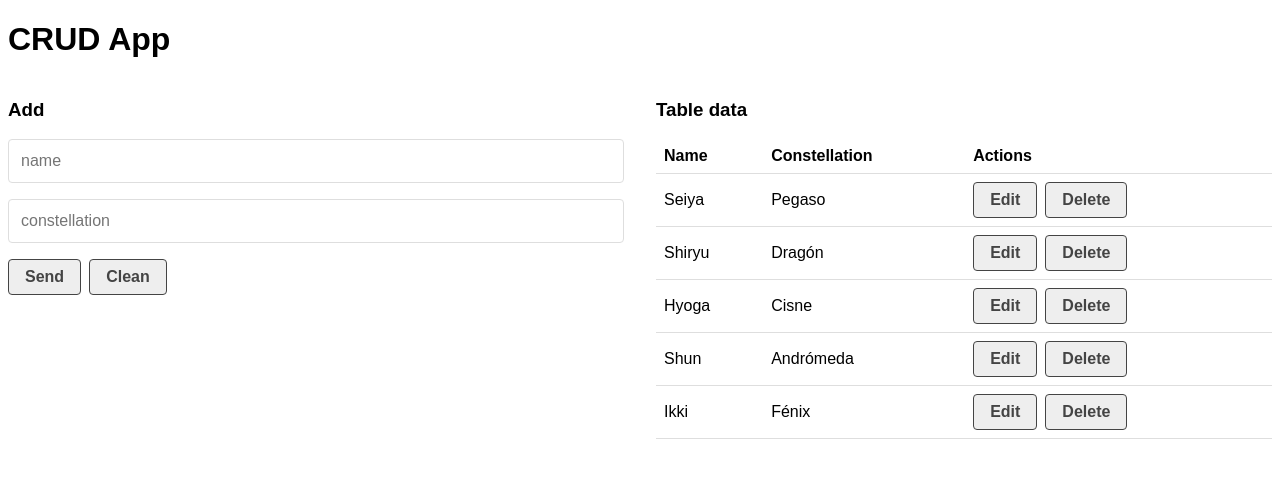
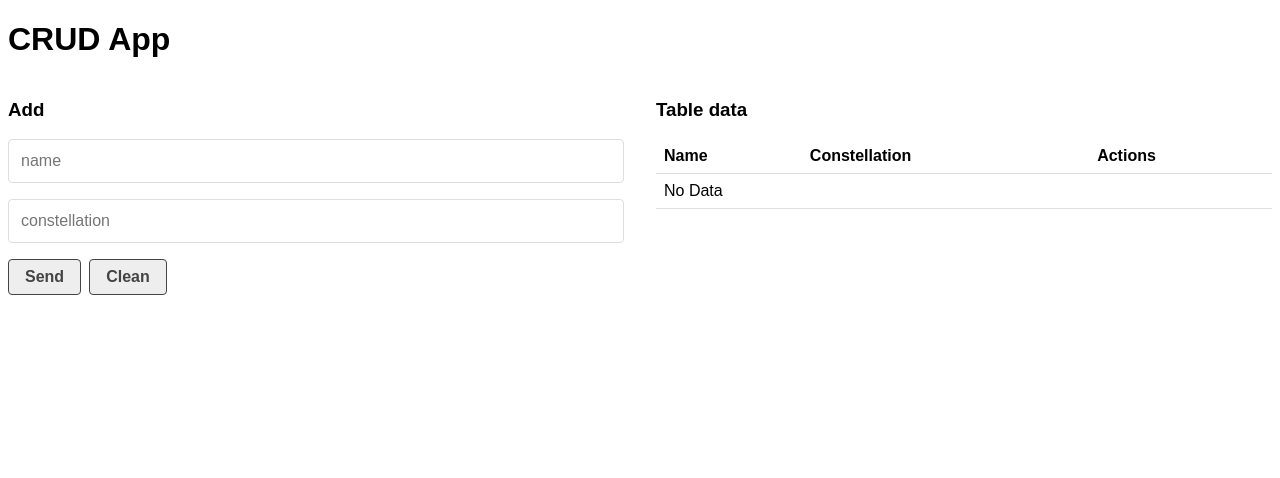
Before and after one commit to jkevxx/react-exercises, a React (Vite) app: page / in a window 1280 px wide. Shown: the top 478 px of the page. Built offline with nearby package versions, Linux system fonts and the light colour scheme.

Commit message:
CRUD API JSON Server

```diff
--- a/package.json
+++ b/package.json
@@ -6,9 +6,11 @@
   "scripts": {
     "dev": "vite",
     "build": "vite build",
-    "preview": "vite preview"
+    "preview": "vite preview",
+    "fake-api":"json-server --watch src/components/crudAPI/api/db.json --port 5000"
   },
   "dependencies": {
+    "json-server": "^0.17.2",
     "react": "^18.2.0",
     "react-dom": "^18.2.0"
   },
--- a/src/App.jsx
+++ b/src/App.jsx
@@ -1,13 +1,16 @@
 // import ApiRickAndMorty from "./components/consumeApiRickAndMorty/ApiRickAndMorty";
 // import Form from "./components/Form/Form";
-import CrudApp from "./components/CRUDApp/CrudApp";
+// import CrudApp from "./components/CRUDApp/CrudApp";
+
+import { CrudApi } from "./components/crudAPI/CrudApi";
 
 function App() {
   return (
     <div>
       {/* <ApiRickAndMorty /> */}
       {/* <Form /> */}
-      <CrudApp />
+      {/* <CrudApp /> */}
+      <CrudApi />
     </div>
   );
 }
--- /dev/null
+++ b/src/components/crudAPI/CrudApi.jsx
@@ -0,0 +1,50 @@
+import React, { useState } from "react";
+import CrudForm from "./CrudForm";
+import CrudTable from "./CrudTable";
+import "./crudApi.css";
+
+export const CrudApi = () => {
+  const [db, setDb] = useState("");
+  const [dataToEdit, setDataToEdit] = useState(null);
+
+  const createData = (data) => {
+    // console.log(data);
+    data.id = Date.now();
+    setDb([...db, data]);
+  };
+  const updateData = (data) => {
+    let newData = db.map((element) =>
+      element.id === data.id ? data : element
+    );
+    setDb(newData);
+  };
+  const deleteData = (id) => {
+    let isDelete = window.confirm(`Are you sure to delete this ${id}?`);
+
+    if (isDelete) {
+      let newData = db.filter((element) => element.id !== id);
+      setDb(newData);
+    } else {
+      return;
+    }
+  };
+
+  return (
+    <>
+      <h1>CRUD App</h1>
+      <article className="grid-1-2">
+        <CrudForm
+          createData={createData}
+          updateData={updateData}
+          dataToEdit={dataToEdit}
+          setDataToEdit={setDataToEdit}
+        />
+        <CrudTable
+          data={db}
+          setDataToEdit={setDataToEdit}
+          deleteData={deleteData}
+        />
+      </article>
+    </>
+  );
+};
--- /dev/null
+++ b/src/components/crudAPI/CrudForm.jsx
@@ -0,0 +1,76 @@
+import React, { useEffect, useState } from "react";
+
+const initialForm = {
+  name: "",
+  constellation: "",
+  id: null,
+};
+
+const CrudForm = ({ createData, updateData, dataToEdit, setDataToEdit }) => {
+  const [form, setForm] = useState(initialForm);
+
+  useEffect(() => {
+    if (dataToEdit) {
+      setForm(dataToEdit);
+    } else {
+      setForm(initialForm);
+    }
+
+    // return () => {
+    //   second;
+    // };
+  }, [dataToEdit]);
+
+  const handleChange = (e) => {
+    setForm({
+      ...form,
+      [e.target.name]: e.target.value,
+    });
+  };
+
+  const handleSubmit = (e) => {
+    e.preventDefault();
+
+    if (!form.name || !form.constellation) {
+      alert("data insufficient");
+      return;
+    }
+    if (form.id === null) {
+      createData(form);
+    } else {
+      updateData(form);
+    }
+
+    handleReset();
+  };
+  const handleReset = (e) => {
+    setForm(initialForm);
+    setDataToEdit(null);
+  };
+
+  return (
+    <div>
+      <h3>{dataToEdit ? "Edit" : "Add"}</h3>
+      <form onSubmit={handleSubmit}>
+        <input
+          type="text"
+          name="name"
+          placeholder="name"
+          value={form.name}
+          onChange={handleChange}
+        />
+        <input
+          type="text"
+          name="constellation"
+          placeholder="constellation"
+          value={form.constellation}
+          onChange={handleChange}
+        />
+        <input type="submit" value="Send" />
+        <input type="reset" value="Clean" onClick={handleReset} />
+      </form>
+    </div>
+  );
+};
+
+export default CrudForm;
--- /dev/null
+++ b/src/components/crudAPI/CrudTable.jsx
@@ -0,0 +1,37 @@
+import React from "react";
+import CrudTableRow from "./CrudTableRow";
+
+const CrudTable = ({ data, setDataToEdit, deleteData }) => {
+  return (
+    <div>
+      <h3>Table data</h3>
+      <table>
+        <thead>
+          <tr>
+            <th>Name</th>
+            <th>Constellation</th>
+            <th>Actions</th>
+          </tr>
+        </thead>
+        <tbody>
+          {data.length === 0 ? (
+            <tr>
+              <td colSpan="3">No Data</td>
+            </tr>
+          ) : (
+            data.map((el) => (
+              <CrudTableRow
+                key={el.id}
+                element={el}
+                setDataToEdit={setDataToEdit}
+                deleteData={deleteData}
+              />
+            ))
+          )}
+        </tbody>
+      </table>
+    </div>
+  );
+};
+
+export default CrudTable;
--- /dev/null
+++ b/src/components/crudAPI/CrudTableRow.jsx
@@ -0,0 +1,18 @@
+import React from "react";
+
+const CrudTableRow = ({ element, setDataToEdit, deleteData }) => {
+  let { name, constellation, id } = element;
+
+  return (
+    <tr>
+      <td>{name}</td>
+      <td>{constellation}</td>
+      <td>
+        <button onClick={() => setDataToEdit(element)}>Edit</button>
+        <button onClick={() => deleteData(id)}>Delete</button>
+      </td>
+    </tr>
+  );
+};
+
+export default CrudTableRow;
--- /dev/null
+++ b/src/components/crudAPI/api/db.json
@@ -0,0 +1,29 @@
+{
+  "santos":[
+    {
+      "id": 1,
+      "name": "Seiya",
+      "constellation": "Pegaso"
+    },
+    {
+      "id": 2,
+      "name": "Shiryu",
+      "constellation": "Dragón"
+    },
+    {
+      "id": 3,
+      "name": "Hyoga",
+      "constellation": "Cisne"
+    },
+    {
+      "id": 4,
+      "name": "Shun",
+      "constellation": "Andrómeda"
+    },
+    {
+      "id": 5,
+      "name": "Ikki",
+      "constellation": "Fénix"
+    }
+  ]
+}
--- /dev/null
+++ b/src/components/crudAPI/crudApi.css
@@ -0,0 +1,73 @@
+html {
+  box-sizing: border-box;
+  font-size: 16px;
+  font-family: sans-serif;
+}
+
+*,
+*::after,
+*::before {
+  box-sizing: inherit;
+}
+
+input[type="text"] {
+  border: thin solid #dedede;
+  border-radius: 0.25rem;
+  padding: 0.75rem;
+  margin-bottom: 1rem;
+  outline: none;
+  display: block;
+  width: 100%;
+  font-size: 1rem;
+  line-height: 1;
+  background-color: transparent;
+}
+
+button,
+input[type="submit"],
+input[type="reset"] {
+  border: thin solid #444;
+  border-radius: 0.25rem;
+  padding: 0.5rem 1rem;
+  margin: 0 0.5rem 0 0;
+  display: inline-block;
+  background-color: #eee;
+  color: #444;
+  font-weight: bold;
+  font-size: 1rem;
+  text-transform: none;
+  text-decoration: none;
+  text-align: center;
+  vertical-align: middle;
+  cursor: pointer;
+}
+
+form {
+  margin-bottom: 1rem;
+}
+
+hr {
+  margin: 2rem auto;
+}
+
+table {
+  border-spacing: 0;
+  border-collapse: collapse;
+  width: 100%;
+}
+
+th,
+td {
+  text-align: left;
+  padding: 0.5rem;
+  border-bottom: thin solid #dedede;
+}
+
+@media screen and (min-width: 1024px) {
+  .grid-1-2 {
+    display: grid;
+    grid-template-columns: 1fr 1fr;
+    align-items: start;
+    gap: 2rem;
+  }
+}
```
Also changed, not shown: 1 other file (tests, documents, lock files or other folders).
